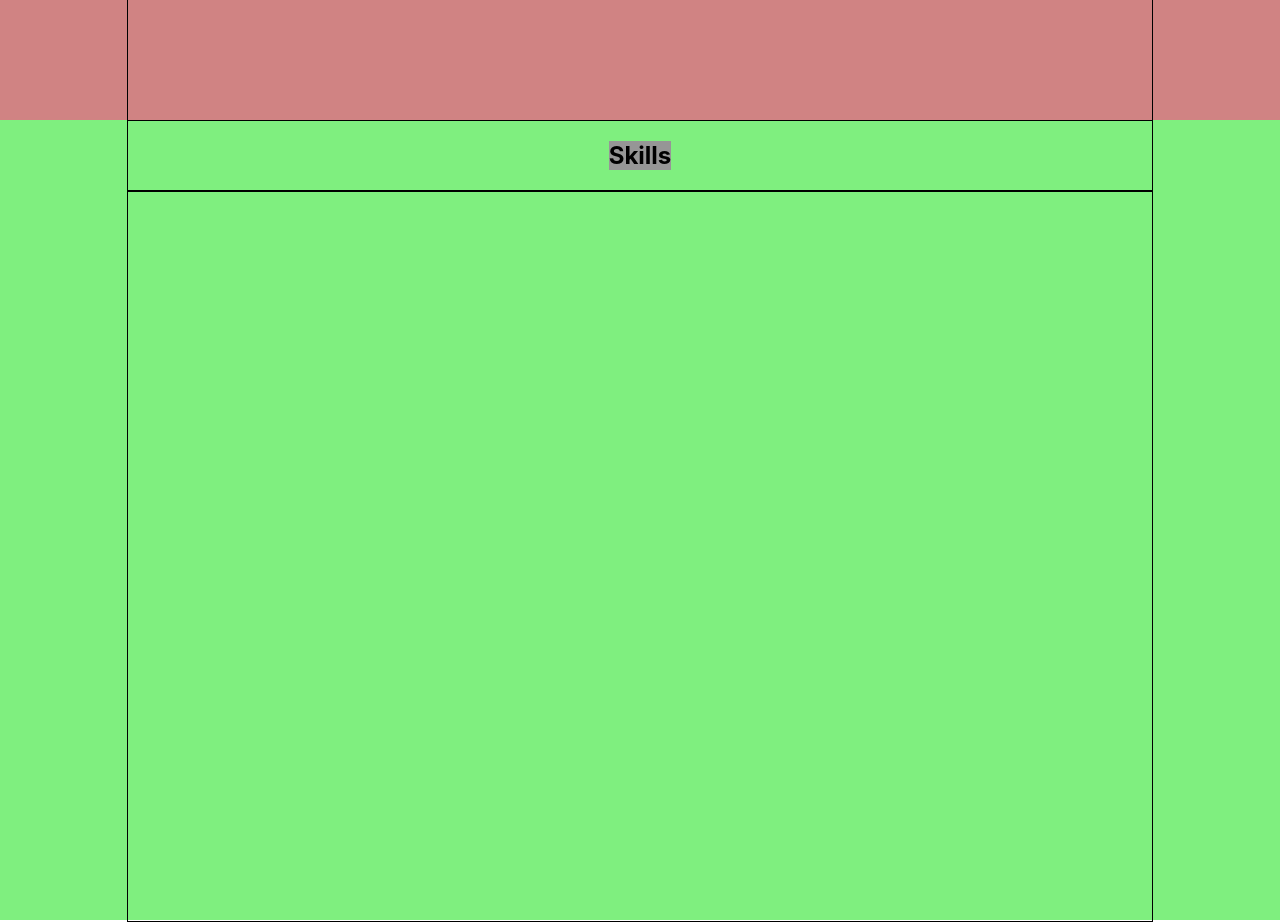
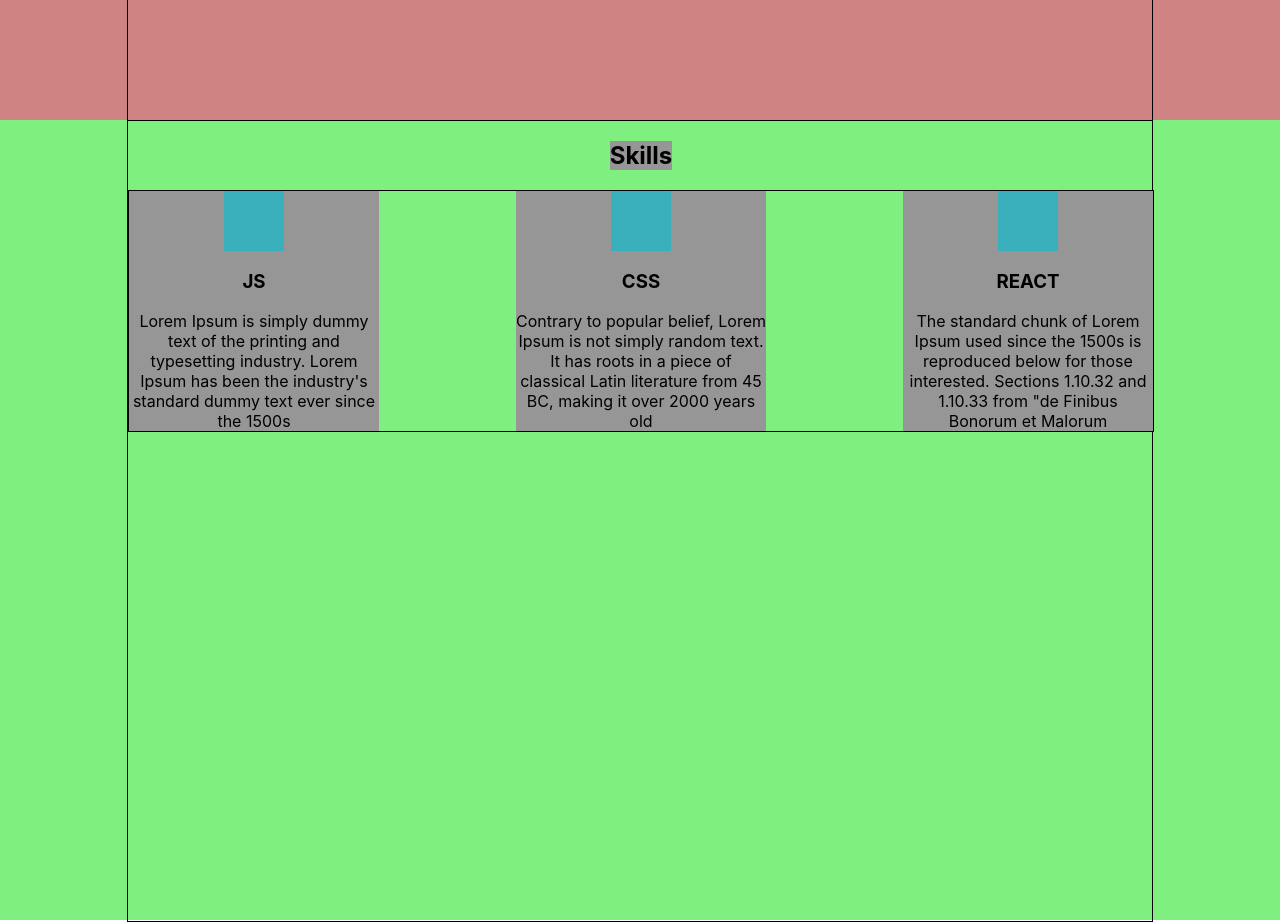
Before and after one commit to RomanAlxndrvch/portfolio, a React (Create React App) app: page / in a window 1280 px wide. Shown: the part 760-1682 px from the top of the page. Built offline with nearby package versions, Linux system fonts and the light colour scheme.

Commit message:
1. Inc version

```diff
--- a/src/common/styles/Container.module.css
+++ b/src/common/styles/Container.module.css
@@ -7,4 +7,5 @@
     display: flex;
     justify-content: space-between;
     align-items: center;
+    flex-wrap: wrap;
 }
--- a/src/nav/Nav.module.css
+++ b/src/nav/Nav.module.css
@@ -1,6 +1,6 @@
 .nav {
     border: 1px solid;
-    width: 25%;
+    width: 250px;
 
     display: flex;
     justify-content: space-between;
--- a/src/skills/Skills.module.css
+++ b/src/skills/Skills.module.css
@@ -6,6 +6,9 @@
 .skills {
     border: 1px solid;
     width: 100%;
+    display: flex;
+    justify-content: space-between;
+    flex-wrap: wrap;
 }
 
 .title {
--- a/src/skills/Skills.tsx
+++ b/src/skills/Skills.tsx
@@ -9,9 +9,14 @@ function Skills() {
             <div className={`${containerStyles.container} ${classes.skillsContainer}`}>
                 <h2 className={classes.title}>Skills </h2>
                 <div className={classes.skills}>
-                    <Skill/>
-                    <Skill/>
-                    <Skill/>
+                    <Skill title={'JS'}
+                           description={'Lorem Ipsum is simply dummy text of the printing and typesetting industry. Lorem Ipsum has been the industry\'s standard dummy text ever since the 1500s'}/>
+
+                    <Skill title={'CSS'}
+                           description={'Contrary to popular belief, Lorem Ipsum is not simply random text. It has roots in a piece of classical Latin literature from 45 BC, making it over 2000 years old'}/>
+
+                    <Skill title={'REACT'}
+                           description={'The standard chunk of Lorem Ipsum used since the 1500s is reproduced below for those interested. Sections 1.10.32 and 1.10.33 from "de Finibus Bonorum et Malorum'}/>
                 </div>
             </div>
         </div>
--- a/src/skills/skill/Skill.module.css
+++ b/src/skills/skill/Skill.module.css
@@ -1,4 +1,19 @@
 .skill {
     width: 250px;
     background-color: #969696;
+    display: flex;
+    flex-direction: column;
+    align-items: center;
+    text-align: center;
 }
+
+.icon {
+    height: 60px;
+    width: 60px;
+    background-color: #38afbb;
+}
+
+
+.description {
+
+}
--- a/src/skills/skill/Skill.tsx
+++ b/src/skills/skill/Skill.tsx
@@ -1,10 +1,19 @@
 import React from "react";
 import classes from './Skill.module.css'
 
-function Skill() {
+type SkillPropsType = {
+    title: string
+    description: string
+}
+
+function Skill(props: SkillPropsType) {
     return (
         <div className={classes.skill}>
-
+            <div className={classes.icon}></div>
+            <h3>{props.title}</h3>
+            <span className="description">
+                {props.description}
+            </span>
         </div>
     )
 }
```
